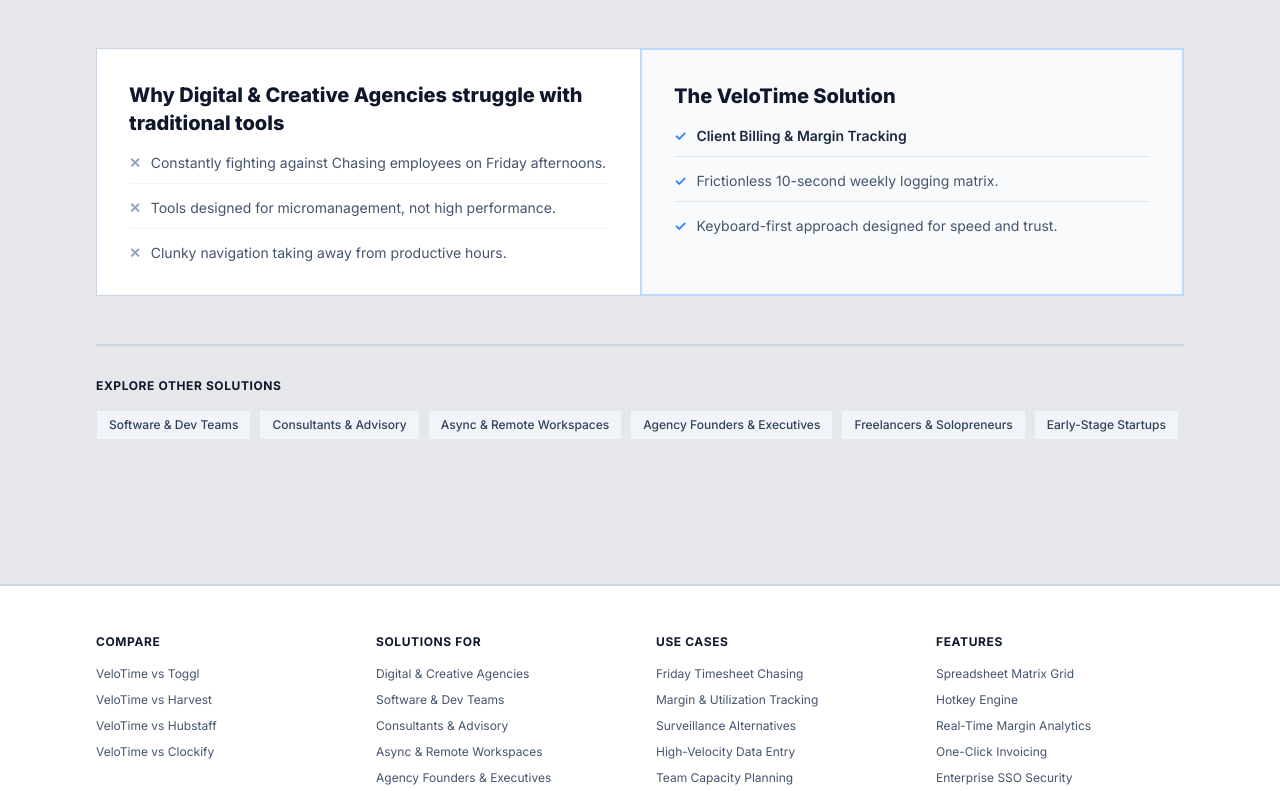
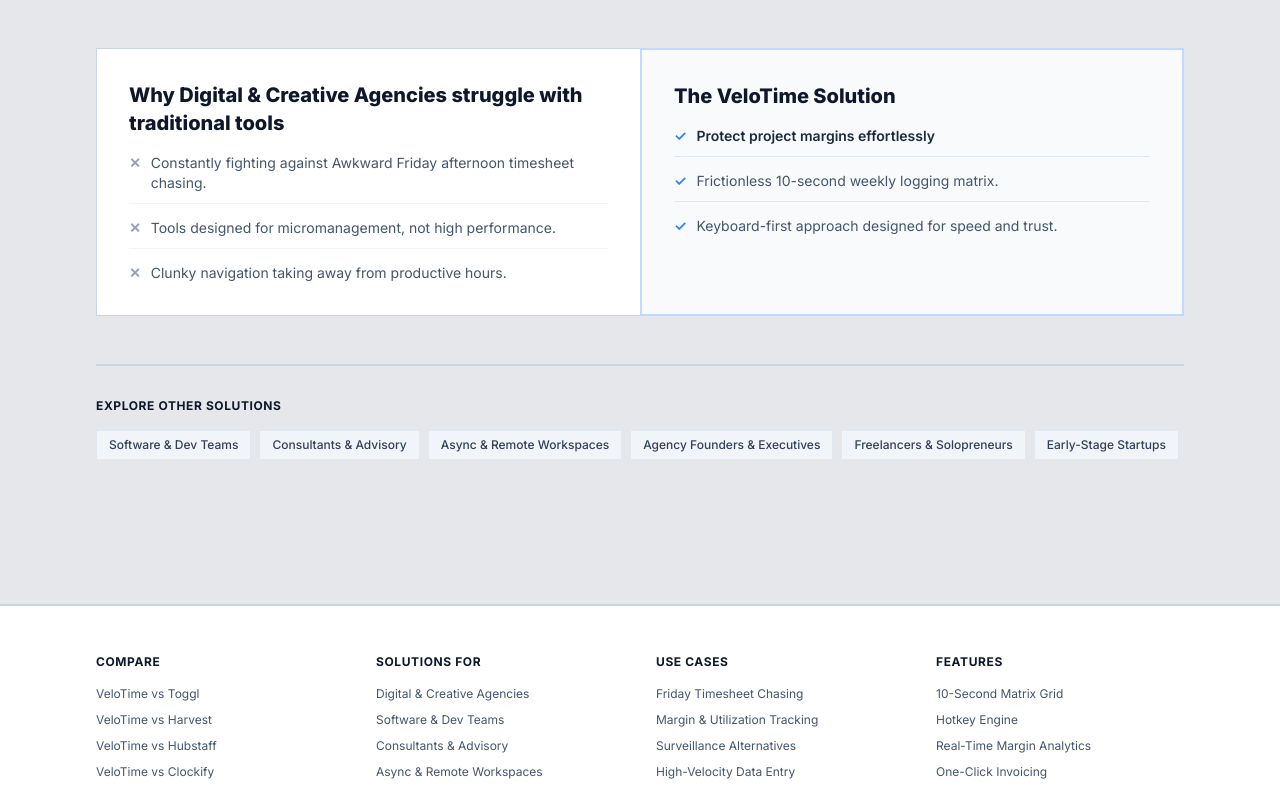
Before and after one commit to 1d2g/velotime-landing, a Next.js app: page /for/agencies in a window 1280 px wide. Shown: the part 560-1351 px from the top of the page. Built offline with nearby package versions, Linux system fonts and the light colour scheme.

Commit message:
chore: refined SEO copywriting to match frictionless anti-timesheet tone

```diff
--- a/src/content/features.js
+++ b/src/content/features.js
@@ -1,39 +1,39 @@
 export const features = [
   {
     slug: 'weekly-matrix',
-    name: 'Spreadsheet Matrix Grid',
-    highlight: 'The core 10-second weekly logging interface with real-time recalculation.',
-    detail: 'A lightning-fast, spreadsheet-style interface that lets your team log an entire week of hours in seconds.',
+    name: '10-Second Matrix Grid',
+    highlight: 'The core interface built specifically because we hate filling out forms.',
+    detail: 'A lightning-fast, spreadsheet-style grid that gets out of your way. Log an entire week of hours in under 10 seconds.',
   },
   {
     slug: 'keyboard-shortcuts',
     name: 'Hotkey Engine',
-    highlight: 'Complete keyboard navigation guide (Tab, Enter, Arrow navigation).',
-    detail: 'Power users can navigate entirely via keyboard, making data entry completely frictionless.',
+    highlight: 'Never touch your mouse to track time again.',
+    detail: 'Built for developers and power users. Navigate the entire application using Tab, Enter, and Arrow keys.',
   },
   {
     slug: 'margin-reports',
     name: 'Real-Time Margin Analytics',
-    highlight: 'Utilization rates, team capacity, and billable vs. non-billable breakdowns.',
-    detail: 'Instantly view project profitability and employee utilization without exporting to Excel.',
+    highlight: 'Accurate timesheets lead directly to accurate profitability insights.',
+    detail: 'Because VeloTime is so frictionless, your data is actually complete. Instantly view true project profitability.',
   },
   {
     slug: 'client-invoicing',
     name: 'One-Click Invoicing',
-    highlight: 'Turn matrix entries into clean, audit-proof client invoices.',
-    detail: 'Generate PDF or CSV invoices directly from approved timesheets in a single click.',
+    highlight: 'Turn a perfectly complete timesheet into cash.',
+    detail: 'Generate clean, audit-proof PDF or CSV invoices directly from approved timesheets without opening Excel.',
   },
   {
-    slug: 'clerk-sso',
-    name: 'Enterprise SSO Security',
-    highlight: 'Bank-grade security and authentication powered by Clerk.',
-    detail: 'Seamlessly integrate with Google, Microsoft, and SAML providers for frictionless onboarding.',
+    slug: 'enterprise-security',
+    name: 'Enterprise Organization Tools',
+    highlight: 'We have all the same enterprise organizational features as the big guys.',
+    detail: 'Role-based permissions, manager approvals, and bank-grade SSO security powered by Clerk.',
   },
   {
     slug: 'offline-mode',
     name: 'Offline Resilience',
-    highlight: 'Track time on an airplane. Syncs when you reconnect.',
-    detail: 'Never lose a timesheet due to a spotty internet connection again.',
+    highlight: 'Track time on a train. It syncs when you reconnect.',
+    detail: 'Never lose a timesheet to a spotty internet connection again. VeloTime caches your entries locally until you\'re back online.',
   }
 ];
 
--- a/src/content/personas.js
+++ b/src/content/personas.js
@@ -2,51 +2,51 @@
   {
     slug: 'agencies',
     name: 'Digital & Creative Agencies',
-    painPoint: 'Protect billable project margins and eliminate Friday timesheet chasing across client accounts.',
-    focus: 'Client Billing & Margin Tracking',
-    weakness: 'Chasing employees on Friday afternoons',
+    painPoint: 'Stop bleeding billable hours because your creatives hate using your clunky time tracker.',
+    focus: 'Protect project margins effortlessly',
+    weakness: 'Awkward Friday afternoon timesheet chasing',
   },
   {
     slug: 'engineering-teams',
     name: 'Software & Dev Teams',
-    painPoint: 'Keyboard-first, hotkey-driven workflow that feels like developer tooling (VS Code/Linear) rather than admin work.',
-    focus: 'Developer Experience',
-    weakness: 'Context switching and mouse-heavy navigation',
+    painPoint: 'We built VeloTime because we hated tracking our own time. Log hours without leaving your keyboard.',
+    focus: 'Zero-bloat developer experience',
+    weakness: 'Constant context switching and mouse-heavy navigation',
   },
   {
     slug: 'consultants',
     name: 'Consultants & Advisory',
-    painPoint: 'Fast client/project switching with clean, audit-ready CSV & PDF exports for billing.',
-    focus: 'Audit-ready Time Logs',
-    weakness: 'Manually organizing timesheets for clients',
+    painPoint: 'Fast client switching so you can bill accurately without spending 30 minutes organizing spreadsheets.',
+    focus: 'Audit-ready logs for accurate billing',
+    weakness: 'Losing track of micro-tasks across multiple clients',
   },
   {
     slug: 'remote-teams',
     name: 'Async & Remote Workspaces',
-    painPoint: 'Asynchronous, trust-based time tracking that respects employee autonomy across time zones.',
-    focus: 'Trust & Asynchronous Tracking',
-    weakness: 'Invasive surveillance software',
+    painPoint: 'Trust your team, don\'t spy on them. Get 100% timesheet compliance by making it completely frictionless.',
+    focus: 'High compliance through autonomy',
+    weakness: 'Creepy surveillance tools that ruin morale',
   },
   {
     slug: 'agency-owners',
     name: 'Agency Founders & Executives',
-    painPoint: 'High-level visibility into real-time utilization rates, team capacity, and project margins.',
-    focus: 'High-Level Margin Analytics',
-    weakness: 'Flying blind on profitability',
+    painPoint: 'You can\'t fix profitability if your timesheet data is incomplete. Frictionless entry equals perfect data.',
+    focus: 'Perfect margin and utilization analytics',
+    weakness: 'Flying blind on actual project costs',
   },
   {
     slug: 'freelancers',
     name: 'Freelancers & Solopreneurs',
-    painPoint: 'Lightning-fast tracking to ensure every billable minute is invoiced without enterprise bloat.',
-    focus: 'Speed & Simplicity',
-    weakness: 'Overcomplicated enterprise tools',
+    painPoint: 'A lightweight, 10-second grid that gets out of your way so you can get back to billable work.',
+    focus: 'Lightning-fast, zero-bloat tracking',
+    weakness: 'Overcomplicated enterprise tools built for managers',
   },
   {
     slug: 'startups',
     name: 'Early-Stage Startups',
-    painPoint: 'Track burn rates and R&D time effectively without slowing down your engineering speed.',
-    focus: 'Burn Rate Visibility',
-    weakness: 'Losing track of R&D capital',
+    painPoint: 'Track R&D time for tax credits without slowing down your engineering velocity.',
+    focus: 'Accurate burn rate visibility',
+    weakness: 'Adding bureaucratic friction to a fast-moving team',
   }
 ];
 
--- a/src/content/useCases.js
+++ b/src/content/useCases.js
@@ -2,38 +2,38 @@
   {
     slug: 'friday-compliance',
     name: 'Friday Timesheet Chasing',
-    copyAngle: 'Get 100% on-time submission. Eliminate the need to send awkward Slack messages every Friday afternoon.',
-    highlight: 'Frictionless entry means your team actually does it.',
+    copyAngle: 'Stop the Friday afternoon Slack messages. VeloTime takes 10 seconds to fill out, meaning your team actually does it.',
+    highlight: 'Frictionless entry guarantees 100% on-time submission.',
   },
   {
     slug: 'billable-utilization',
     name: 'Margin & Utilization Tracking',
-    copyAngle: 'Stop losing billable hours. Instantly see which projects are over budget and which clients drive profit.',
-    highlight: 'Live margin dashboards keep you profitable.',
+    copyAngle: 'You can\'t measure profitability with missing timesheets. When entry is frictionless, you capture every billable hour.',
+    highlight: 'Complete data means accurate margin dashboards.',
   },
   {
     slug: 'privacy-first-tracking',
     name: 'Surveillance Alternatives',
-    copyAngle: 'Time tracking without spying. How employee-trust software dramatically increases timesheet completion rates.',
+    copyAngle: 'Built by people who hate being micromanaged. Trust your team and they will give you perfectly accurate time logs.',
     highlight: 'Zero screenshots, keystroke logs, or creepy tracking.',
   },
   {
     slug: 'keyboard-time-entry',
     name: 'High-Velocity Data Entry',
-    copyAngle: 'Log hours at the speed of thought. Full keyboard hotkey matrix for power users.',
-    highlight: 'Never touch your mouse to track time again.',
+    copyAngle: 'Log your entire week without touching your mouse. The fastest spreadsheet matrix designed for power users.',
+    highlight: 'Built by developers who hate admin work.',
   },
   {
     slug: 'capacity-planning',
     name: 'Team Capacity Planning',
-    copyAngle: 'Know exactly who has bandwidth for new projects before you commit to deadlines.',
-    highlight: 'Clear visualization of workload distribution.',
+    copyAngle: 'Accurate timesheets give you the truth about your team\'s bandwidth, letting you take on new projects safely.',
+    highlight: 'Clear workload visibility driven by reliable data.',
   },
   {
     slug: 'timesheet-automation',
     name: 'Timesheet Automation',
-    copyAngle: 'Automate the tedious parts of time tracking with recurring project assignments.',
-    highlight: 'Less manual configuration every week.',
+    copyAngle: 'Timesheets suck. Let VeloTime automate the tedious parts with recurring assignments and hotkeys.',
+    highlight: 'The ultimate anti-timesheet timesheet.',
   }
 ];
 
```
